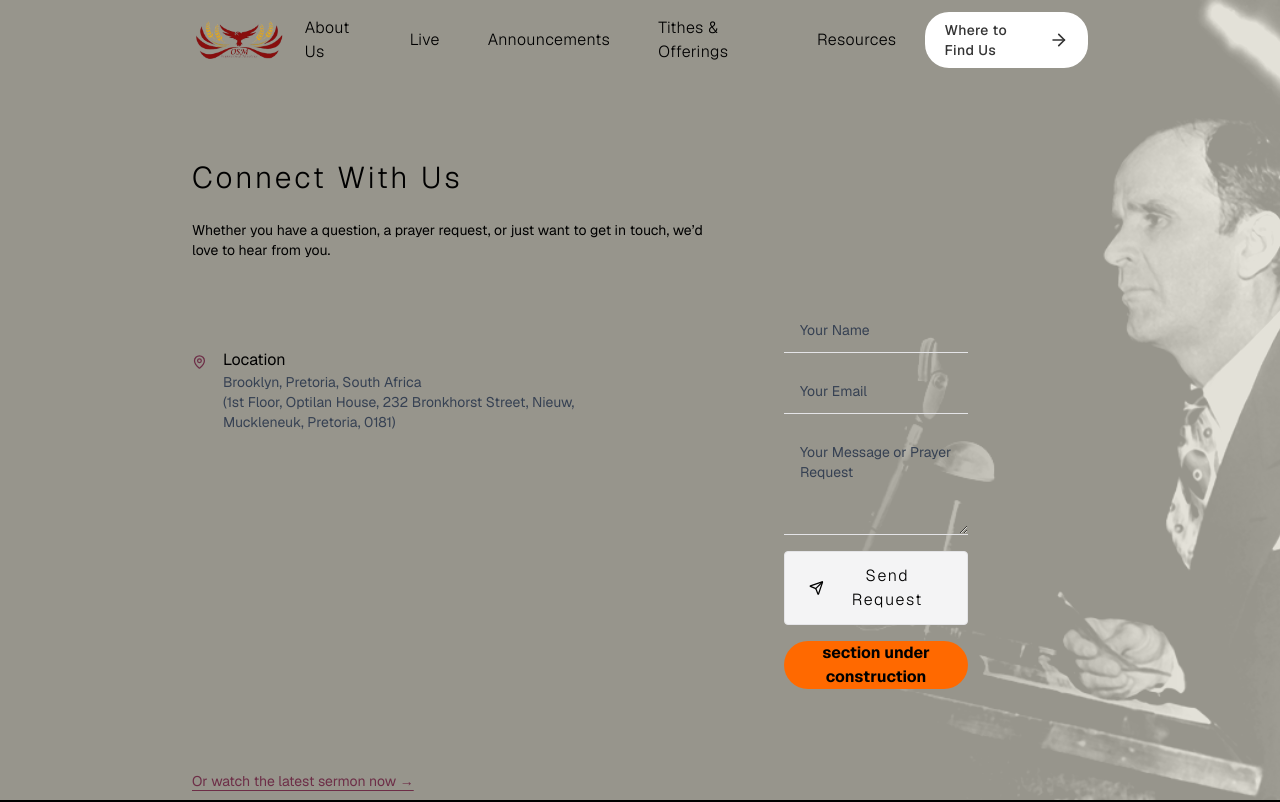
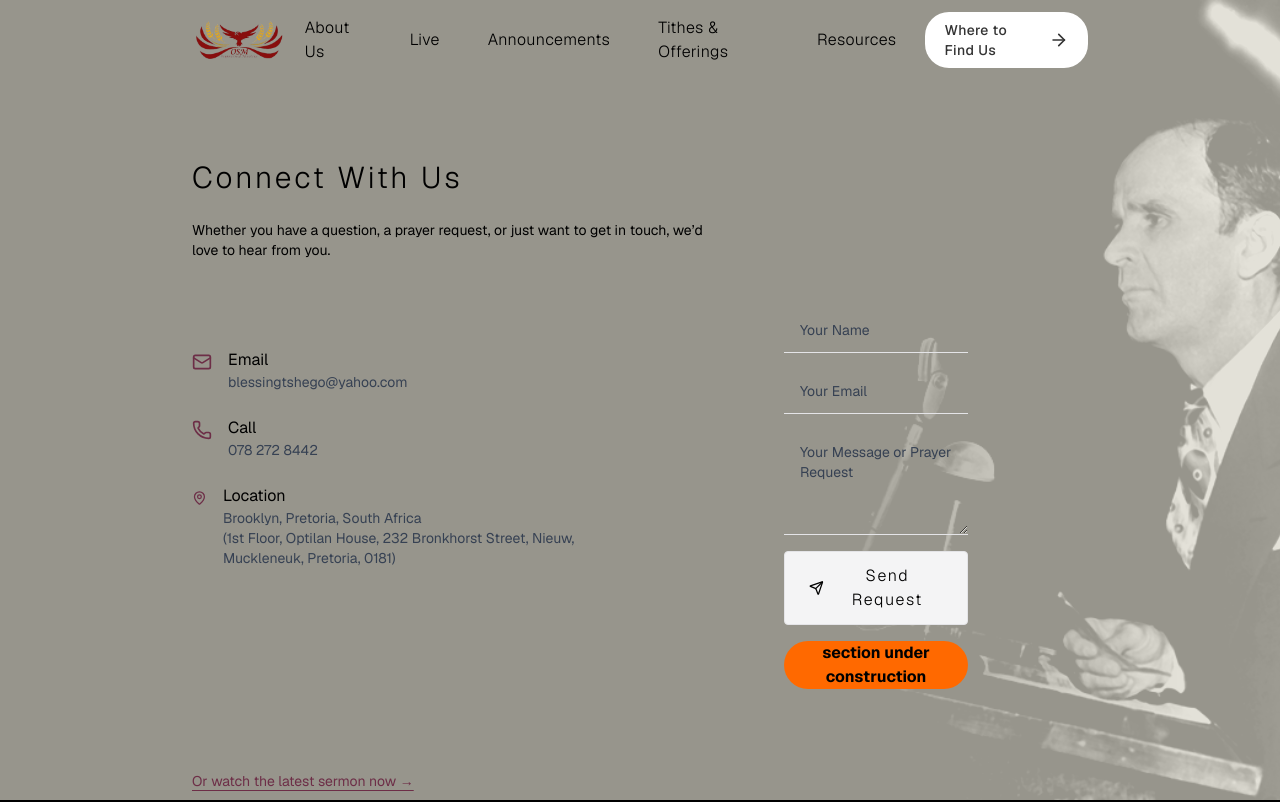
Before and after one commit to quseop/church-website, a Next.js app: page /contact in a window 1280 px wide. Shown: the top 802 px of the page. Built offline with nearby package versions, Linux system fonts and the light colour scheme.

Commit message:
Added: Contact Information

```diff
--- a/src/components/pages/contact/connect.tsx
+++ b/src/components/pages/contact/connect.tsx
@@ -1,4 +1,4 @@
-import { MapPin, Send } from "lucide-react";
+import {Mail, MapPin, Phone, Send} from "lucide-react";
 import React from "react";
 import {Footer} from "@/components/sub-components/footer";
 
@@ -15,21 +15,21 @@ export default function Connect() {
             {/* Contact Info */}
             <div className="grid grid-cols-1 md:grid-cols-2 gap-12 mb-20">
                 <div className="space-y-6 max-sm:border-y py-10 border-white/10">
-                    {/*<div className="flex items-start gap-4">*/}
-                    {/*    <Mail className="w-5 h-5 mt-1 text-[#6D2E47]" />*/}
-                    {/*    <div>*/}
-                    {/*        <h3 className="text-base ">Email</h3>*/}
-                    {/*        <p className="text-sm text-gray-700">originalseedministries@gmail.com</p>*/}
-                    {/*    </div>*/}
-                    {/*</div>*/}
+                    <div className="flex items-start gap-4">
+                        <Mail className="w-5 h-5 mt-1 text-[#6D2E47]" />
+                        <div>
+                            <h3 className="text-base ">Email</h3>
+                            <p className="text-sm text-gray-700">blessingtshego@yahoo.com</p>
+                        </div>
+                    </div>
 
-                    {/*<div className="flex items-start gap-4">*/}
-                    {/*    <Phone className="w-5 h-5 mt-1 text-[#6D2E47]" />*/}
-                    {/*    <div>*/}
-                    {/*        <h3 className="text-base ">WhatsApp</h3>*/}
-                    {/*        <p className="text-sm text-gray-700">+27 71 234 5678</p>*/}
-                    {/*    </div>*/}
-                    {/*</div>*/}
+                    <div className="flex items-start gap-4">
+                        <Phone className="w-5 h-5 mt-1 text-[#6D2E47]" />
+                        <div>
+                            <h3 className="text-base ">Call</h3>
+                            <p className="text-sm text-gray-700">078 272 8442</p>
+                        </div>
+                    </div>
 
                     <div className="flex items-start gap-4">
                         <MapPin className="w-5 h-5 mt-1 text-[#6D2E47]" />
```
